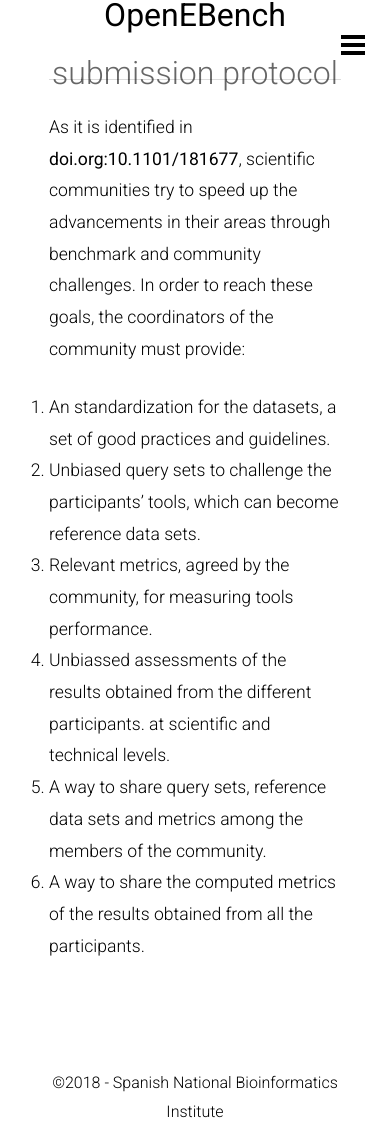
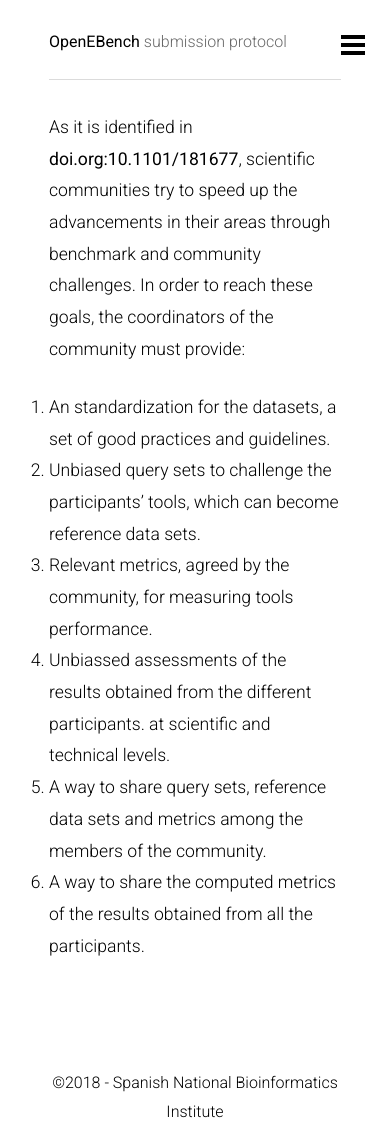
Before and after one commit to inab/opeb-submission, a Jekyll site: the page built from docs/index.md, in a window 390 px wide. Built offline with Jekyll 4.4.1, drawn with Linux system fonts in a browser that asks for light colours.

Commit message:
Fixed web title in mobiles devices

```diff
--- a/docs/_includes/header.html
+++ b/docs/_includes/header.html
@@ -2,7 +2,7 @@
   <div class="inner w100 relative">
     <span class="f-left">
       <a href="https://inab.github.io/opeb-submission/">
-        <h1>
+        <h1 class="header_title" >
           OpenEBench <span>submission protocol</span>
         </h1>
       </a>
--- a/docs/_sass/base.scss
+++ b/docs/_sass/base.scss
@@ -14,6 +14,7 @@
   margin: 0;
   padding: 0;
   border: 0;
+
 }
 
 body {
@@ -61,6 +62,7 @@
 @media screen and (max-width: 600px) {
   .show-only-large {display:none}
   .show-only-small {display:block}
+  .header_title {font-size: 1em !important}
 }
 
 @media screen and (min-width: 600px) {
```
